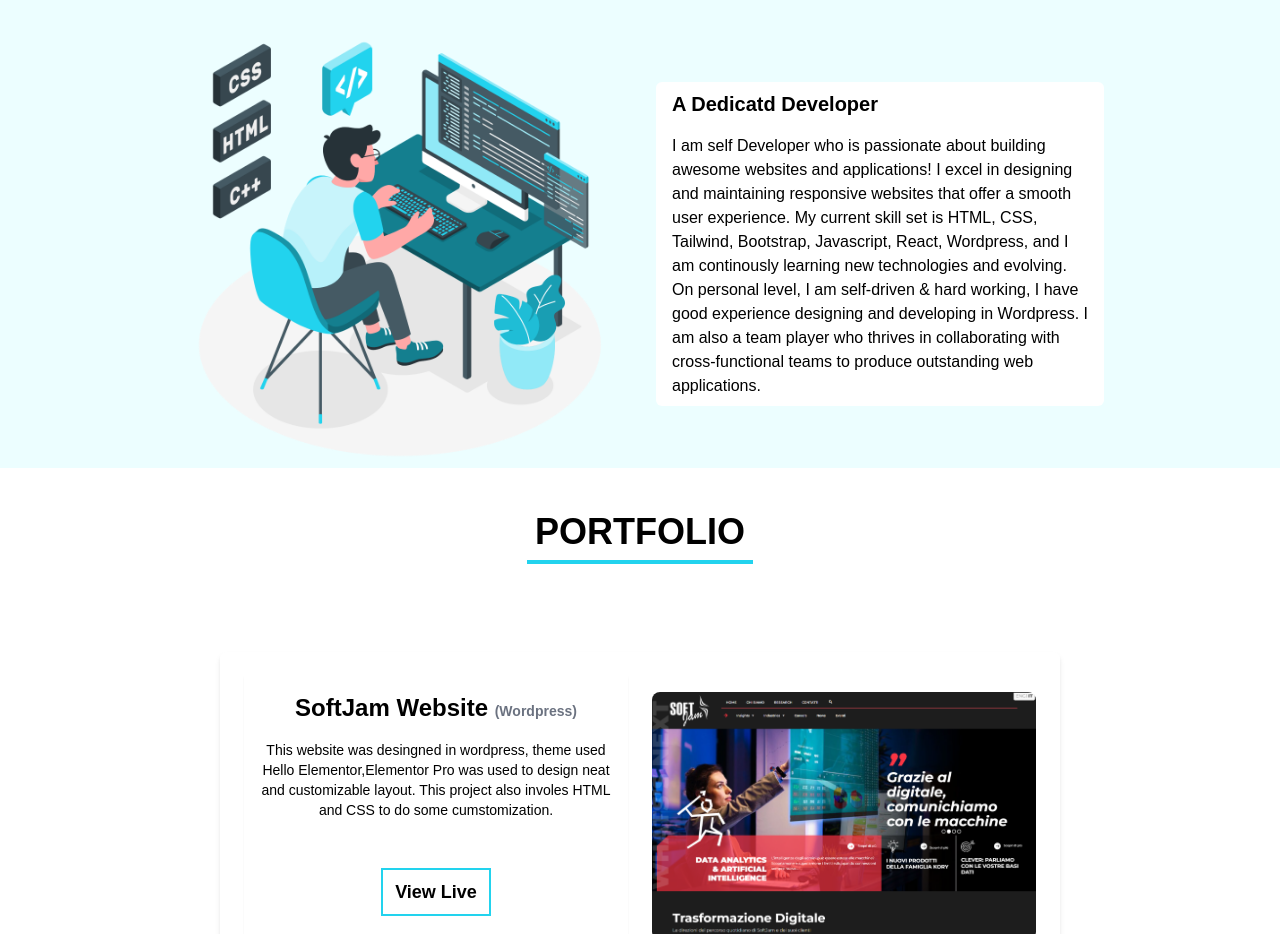
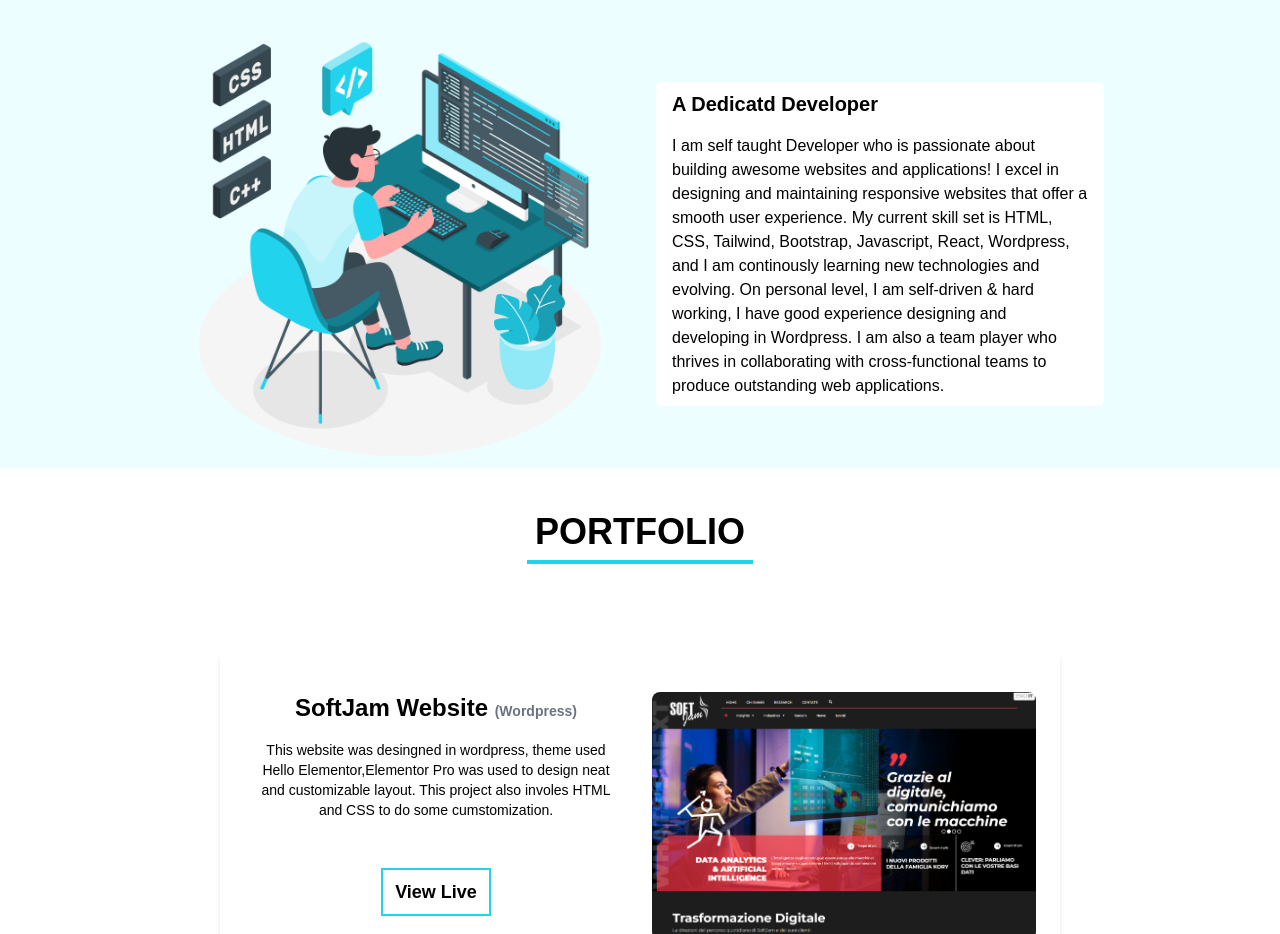
Before and after one commit to AtifMohsin/Atif-portfolio, a React (Create React App) app: page / in a window 1280 px wide. Shown: the part 880-1814 px from the top of the page. Built offline with nearby package versions, Linux system fonts and the light colour scheme; a web font is replaced by a local one.

Commit message:
final final commit

```diff
--- a/src/components/About.jsx
+++ b/src/components/About.jsx
@@ -16,7 +16,7 @@ const About = () => {
     </div>
     <div className='flex flex-col  max-w-md bg-white p-2 rounded-md px-4  '>
         <h3 className='text-xl font-bold mb-4'>A Dedicatd Developer</h3>
-        <p className=''>I am self Developer who is passionate about building awesome websites and applications!
+        <p className=''>I am self taught Developer who is passionate about building awesome websites and applications!
         I excel in designing and maintaining responsive websites that offer a smooth user experience. My current skill set is HTML, CSS, Tailwind, Bootstrap, Javascript, React, Wordpress, and I am continously learning new technologies and evolving. On personal level, I am self-driven & hard working,
         I have good experience designing and developing in Wordpress. I am also a team player who thrives in collaborating with cross-functional teams to produce outstanding web applications.
 
--- a/src/components/Portfolio.jsx
+++ b/src/components/Portfolio.jsx
@@ -42,7 +42,7 @@ const Portfolio = () => {
 
                    </div>
                    <div className=' flex space-x-4 font-bold text-lg p-4 '>
-                    <a className=" bg-white border-2  border-cyan-400 py-2 px-3  hover:text-white hover:bg-cyan-400 duration-200" target="_blank" href='https://georgelizos.com/' rel="noreferrer"> View Live </a>
+                    <a className=" bg-white border-2  border-cyan-400 py-2 px-3  hover:text-white hover:bg-cyan-400 duration-200" target="_blank" href='https://www.softjam.it/' rel="noreferrer"> View Live </a>
                     {/* <a className=" bg-white px-4  hover:text-blue-600 hover:translate-x-2 duration-200" href='#'> Code </a> */}
                     </div>
                 </div>
```
